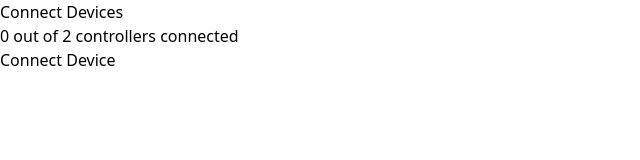
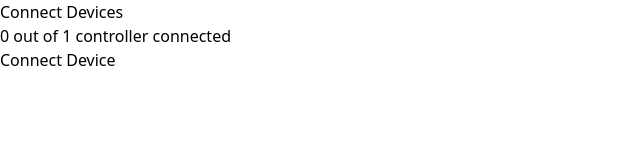
Before and after one commit to huynhtrankhanh/HCMIU-UI, a React (Vite) app in the folder web/: page / in a window 1280 px wide. Shown: the top 160 px of the page, without its empty margins (0-640 px from the left). Built offline with nearby package versions, Linux system fonts and the light colour scheme.

Commit message:
Update DeviceConnectionScreen.tsx

```diff
--- a/web/src/DeviceConnectionScreen.tsx
+++ b/web/src/DeviceConnectionScreen.tsx
@@ -17,7 +17,7 @@ export const DeviceConnectionScreen: React.FC<DeviceConnectionScreenProps> = ({
         <div className="flex flex-col items-center justify-center h-screen bg-gradient-to-r from-indigo-500 via-purple-500 to-pink-500 text-white">
             <div className="p-8 bg-white bg-opacity-10 rounded-lg shadow-lg">
                 <h1 className="text-3xl font-extrabold">Connect Devices</h1>
-                <h2 className="mt-2 text-lg font-semibold text-center">{connectedCount} out of 2 controllers connected</h2>
+                <h2 className="mt-2 text-lg font-semibold text-center">{connectedCount} out of 1 controller connected</h2>
                 <button
                     className="mt-4 px-6 py-3 bg-green-600 text-white font-bold rounded-lg shadow-lg hover:bg-green-700 transform hover:scale-105 transition-transform duration-200"
                     onClick={connectDevice}
```
